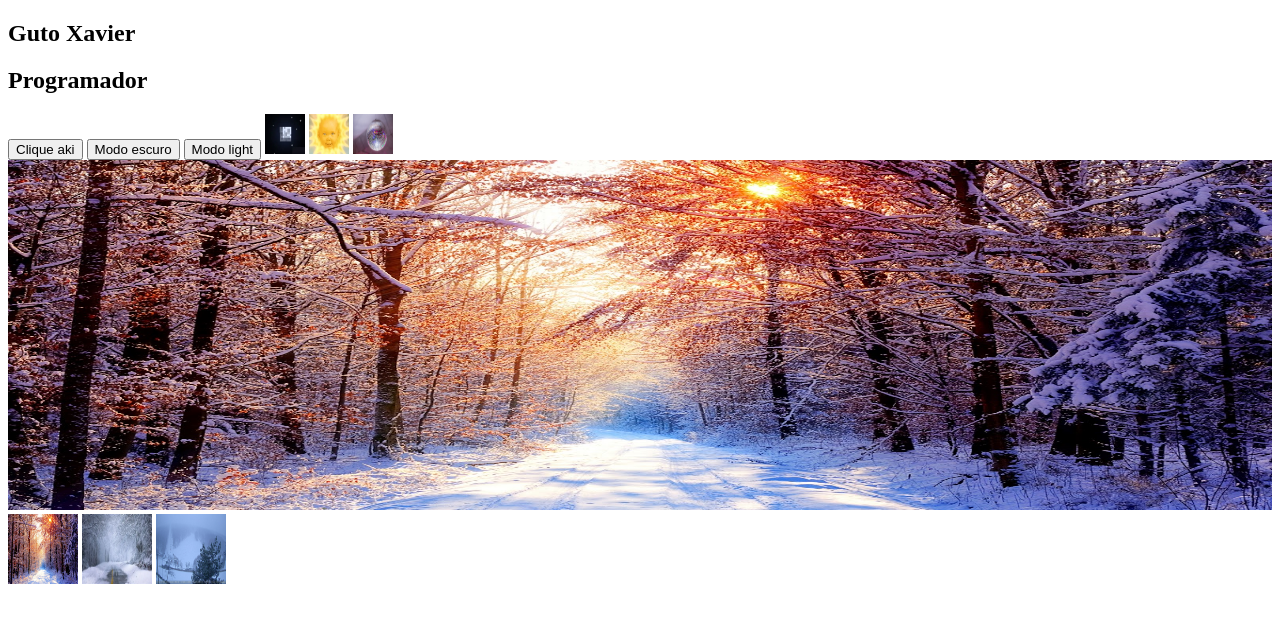
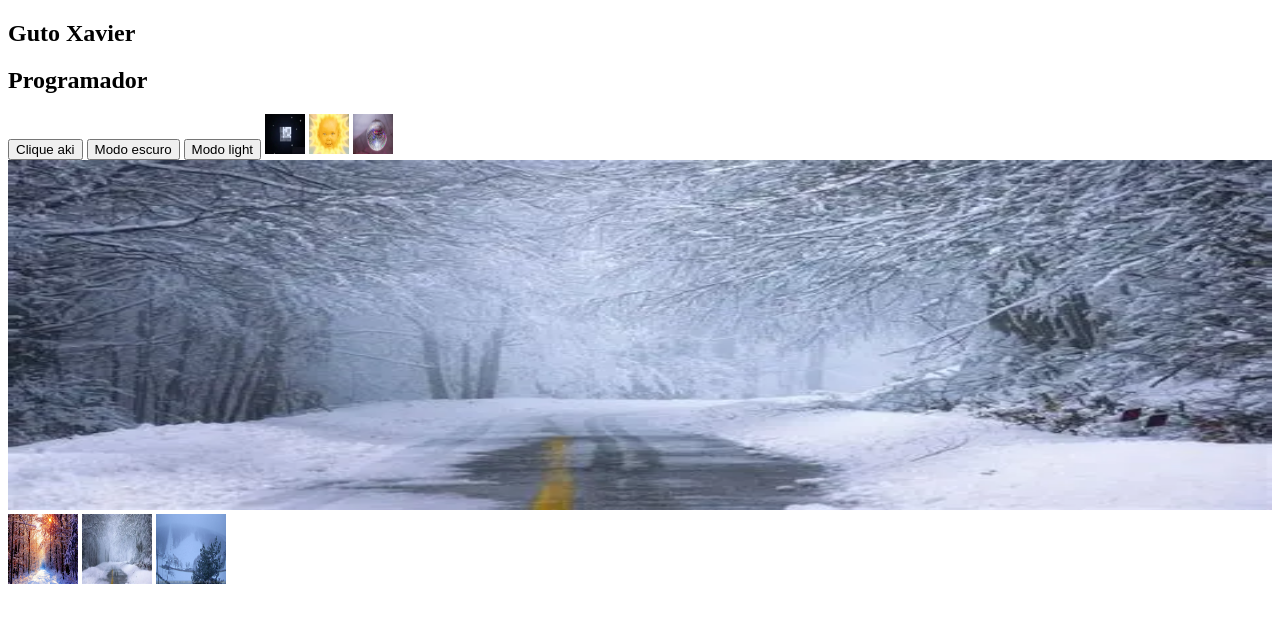
Before and after one commit to Ghosthiils/JavaScriptDom, a plain HTML site: page index.html in a window 1280 px wide. Both pictures are taken after a click on the picture 117 px from the left and 548 px from the top of the page. Drawn offline with Linux system fonts and the light colour scheme.

Commit message:
JavaScripit DOM completo

```diff
--- a/app.js
+++ b/app.js
@@ -22,6 +22,6 @@ function fnModofesta() {
 
 let fotosbanner = ['banner.jpg' , 'banner2.webp' , 'banner3.jpg']
 
-function FotoAtual() {
-    document.getElementById
+function fnbanner(bannerEscolhido) {
+    document.querySelector("#banner").src = fotosbanner[bannerEscolhido]
 }
--- a/index.html
+++ b/index.html
@@ -19,9 +19,9 @@
 
     <img src="banner.jpg" width="100%" height="350" id="banner">
 
-    <img src="banner.jpg" width="70" height="70" onclick="fnbanner1()">
-    <img src="banner2.webp" width="70" height="70" onclick="fnbanner2()">
-    <img src="banner3.jpg" width="70" height="70" onclick="fnbanner3()">
+    <img src="banner.jpg" width="70" height="70" onclick="fnbanner(0)">
+    <img src="banner2.webp" width="70" height="70" onclick="fnbanner(1)">
+    <img src="banner3.jpg" width="70" height="70" onclick="fnbanner(2)">
 
 
     <script src="app.js"></script>
```
